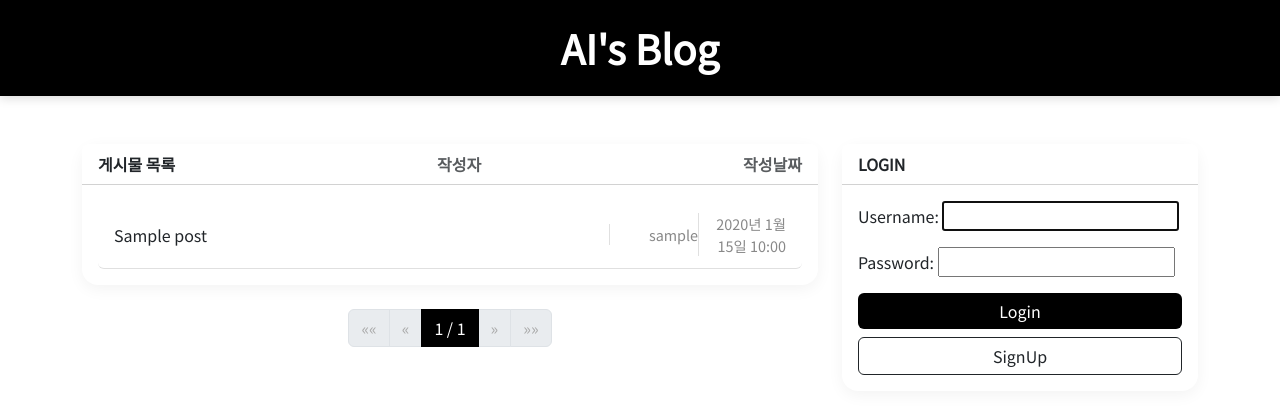
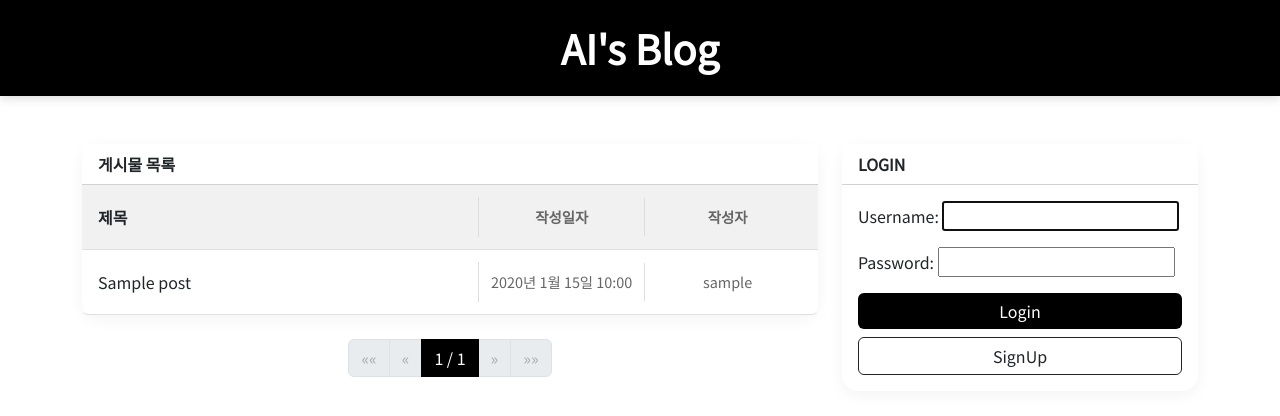
Before and after one commit to baskduf/AInfluence, a Django app: page / in a window 1280 px wide. Shown: the top 416 px of the page. Run offline with Django 5.2, Linux system fonts and the light colour scheme; tables that the repository leaves empty hold one stand-in row (values such as "Sample post").

Commit message:
날짜 스타일 변경

```diff
--- a/templates/index.html
+++ b/templates/index.html
@@ -40,8 +40,7 @@
       border: none;
       border-bottom: 1px solid #e0e0e0;
       transition: background-color 0.2s;
-      padding-top: 0.75rem;
-      padding-bottom: 0.75rem;
+      padding: 0.75rem 0.5rem;
     }
 
     .list-group-item:hover {
@@ -71,29 +70,44 @@
       color: #aaa;
     }
 
-    .post-title {
-      width: 85%;
+    .post-row {
+      display: flex;
+      width: 100%;
+      align-items: center;
+      text-decoration: none;
+      color: inherit;
+    }
+
+    .post-title, .post-time, .post-author {
+      padding: 0.5rem;
+      border-right: 1px solid #ddd;
+      white-space: nowrap;
       overflow: hidden;
       text-overflow: ellipsis;
-      white-space: nowrap;
+    }
+
+    .post-title {
+      flex: 5;
+    }
+
+    .post-time {
+      flex: 2;
+      text-align: center;
+      font-size: 0.9rem;
+      color: #666;
     }
 
     .post-author {
-      width: 15%;
-      text-align: right;
+      flex: 2;
+      text-align: center;
       font-size: 0.9rem;
-      color: #888;
-      border-left: 1px solid #e0e0e0;
-      padding-left: 10px;
+      color: #666;
+      border-right: none;
     }
 
-    .post-time {
-      width: 15%;
-      text-align: right;
-      font-size: 0.9rem;
-      color: #888;
-      border-left: 1px solid #e0e0e0;
-      padding-left: 3px;
+    .post-header {
+      background-color: #f1f1f1;
+      font-weight: bold;
     }
   </style>
 </head>
@@ -113,23 +127,26 @@
       <div class="col-md-8">
         <div class="card mb-4">
           <!-- 목록 제목 -->
-          <div class="card-header bg-white fw-bold d-flex justify-content-between">
-            <span>게시물 목록</span>
-            <span class="text-muted">작성자</span>
+          <div class="card-header bg-white fw-bold">게시물 목록</div>
+          <div class="card-body p-0">
 
-            <span class="text-muted">작성날짜</span>
-          </div>
-          <div class="card-body">
+            <!-- 헤더 -->
+            <div class="list-group-item post-row post-header">
+              <div class="post-title">제목</div>
+              <div class="post-time">작성일자</div>
+              <div class="post-author">작성자</div>
+            </div>
+
+            <!-- 게시물 목록 -->
             <div class="list-group">
               {% for post in page_obj %}
-                <a href="{% url 'view' %}?boardNo={{ post.id }}" class="list-group-item list-group-item-action d-flex align-items-center">
+                <a href="{% url 'view' %}?boardNo={{ post.id }}" class="list-group-item post-row">
                   <div class="post-title">{{ post.title }}</div>
+                  <div class="post-time">{{ post.created_at|date:"Y년 n월 j일 H:i" }}</div>
                   <div class="post-author">{{ post.author.username }}</div>
-
-                  <div class="post-time">{{ post.created_at|date:"Y년 n월 j일 H:i" }}</div>
                 </a>
               {% empty %}
-                <p class="text-center">게시물이 없습니다.</p>
+                <div class="list-group-item text-center">게시물이 없습니다.</div>
               {% endfor %}
             </div>
           </div>
@@ -138,37 +155,23 @@
         <!-- 페이지네이션 -->
         <nav class="d-flex justify-content-center">
           <ul class="pagination">
-
             {% if page_obj.has_previous %}
-              <li class="page-item">
-                <a class="page-link" href="?page=1">&laquo;&laquo;</a>
-              </li>
-              <li class="page-item">
-                <a class="page-link" href="?page={{ page_obj.previous_page_number }}">&laquo;</a>
-              </li>
+              <li class="page-item"><a class="page-link" href="?page=1">&laquo;&laquo;</a></li>
+              <li class="page-item"><a class="page-link" href="?page={{ page_obj.previous_page_number }}">&laquo;</a></li>
             {% else %}
               <li class="page-item disabled"><span class="page-link">&laquo;&laquo;</span></li>
               <li class="page-item disabled"><span class="page-link">&laquo;</span></li>
             {% endif %}
 
-            <li class="page-item active">
-              <span class="page-link">
-                {{ page_obj.number }} / {{ page_obj.paginator.num_pages }}
-              </span>
-            </li>
+            <li class="page-item active"><span class="page-link">{{ page_obj.number }} / {{ page_obj.paginator.num_pages }}</span></li>
 
             {% if page_obj.has_next %}
-              <li class="page-item">
-                <a class="page-link" href="?page={{ page_obj.next_page_number }}">&raquo;</a>
-              </li>
-              <li class="page-item">
-                <a class="page-link" href="?page={{ page_obj.paginator.num_pages }}">&raquo;&raquo;</a>
-              </li>
+              <li class="page-item"><a class="page-link" href="?page={{ page_obj.next_page_number }}">&raquo;</a></li>
+              <li class="page-item"><a class="page-link" href="?page={{ page_obj.paginator.num_pages }}">&raquo;&raquo;</a></li>
             {% else %}
               <li class="page-item disabled"><span class="page-link">&raquo;</span></li>
               <li class="page-item disabled"><span class="page-link">&raquo;&raquo;</span></li>
             {% endif %}
-
           </ul>
         </nav>
       </div>
@@ -194,6 +197,7 @@
           </div>
         </div>
       </div>
+
     </div>
   </div>
 
```
